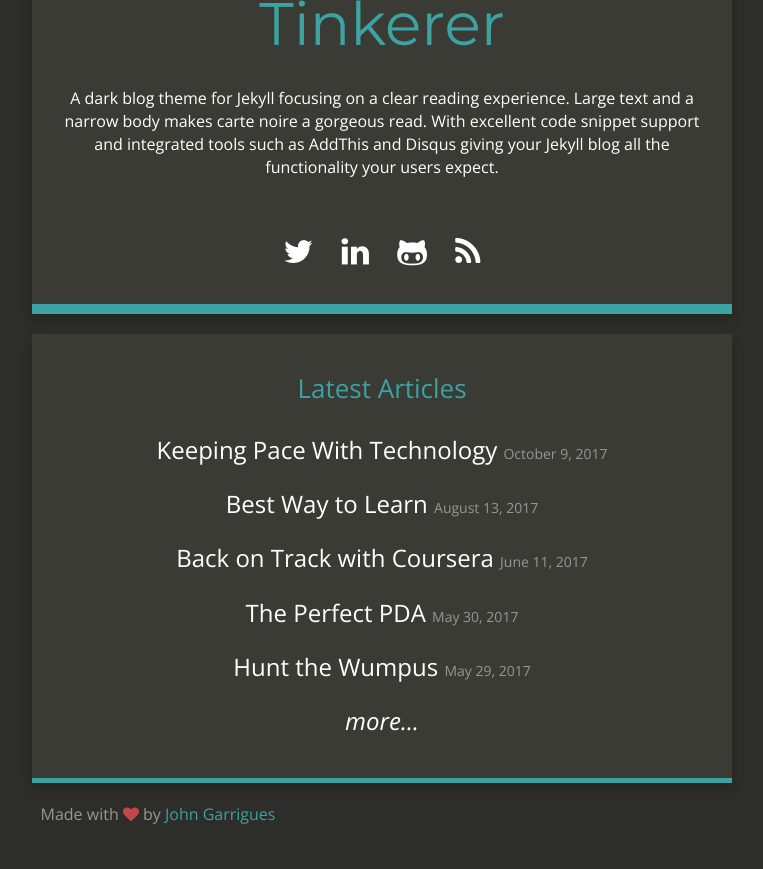
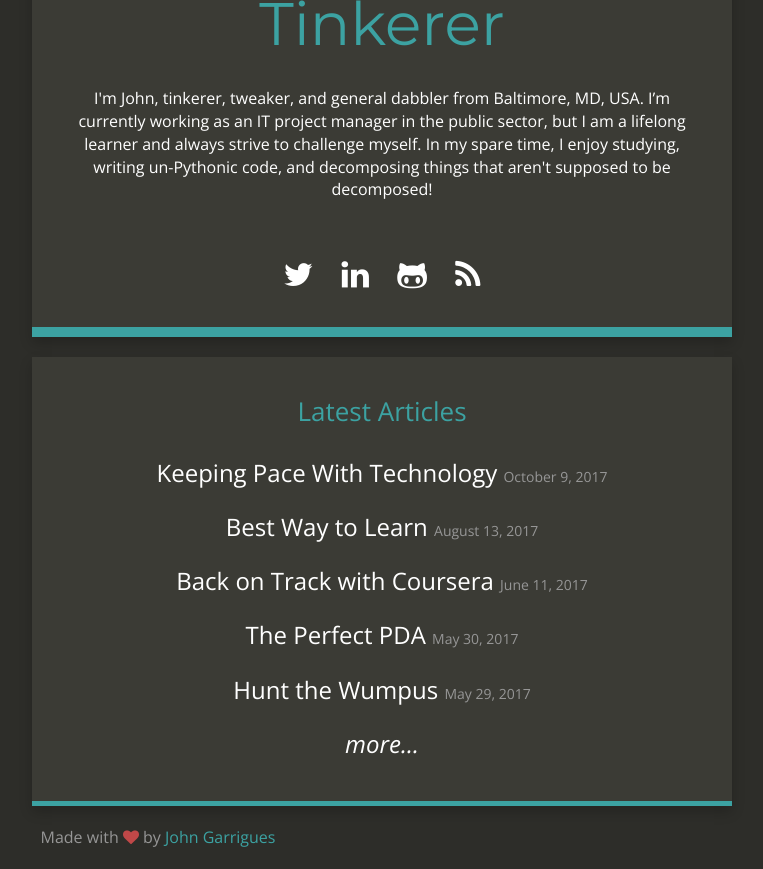
Before and after one commit to jgarr16/jrgarrigues.github.io, a Jekyll site: the page built from index.html, in a window 1280 px wide, cut to the strip 174-1043 px from the top of the page. Shown: the whole strip, without its empty margins (258-1021 px from the left). Built offline with Jekyll 4.4.1, drawn with Linux system fonts in a browser that asks for light colours; nearby versions of some CDN libraries; before the commit the page ends 1020 px from its top, so only the background shows below that.

Commit message:
cleanup new theme 3

```diff
--- a/_config.yml
+++ b/_config.yml
@@ -4,7 +4,7 @@
 description: "A place to blather on with John..."
 baseurl: ""
 url: "https://jrgarrigues.github.io"
-title_description: "A dark blog theme for Jekyll focusing on a clear reading experience. Large text and a narrow body makes carte noire a gorgeous read. With excellent code snippet support and integrated tools such as AddThis and Disqus giving your Jekyll blog all the functionality your users expect."
+title_description: "I'm John, tinkerer, tweaker, and general dabbler from Baltimore, MD, USA. I’m currently working as an IT project manager in the public sector, but I am a lifelong learner and always strive to challenge myself. In my spare time, I enjoy studying, writing un-Pythonic code, and decomposing things that aren't supposed to be decomposed!"
 title_image: "https://en.gravatar.com/jrgarrigues#photo-1"
 google_analytics:
 disqus_account: jrgarrigues
```
